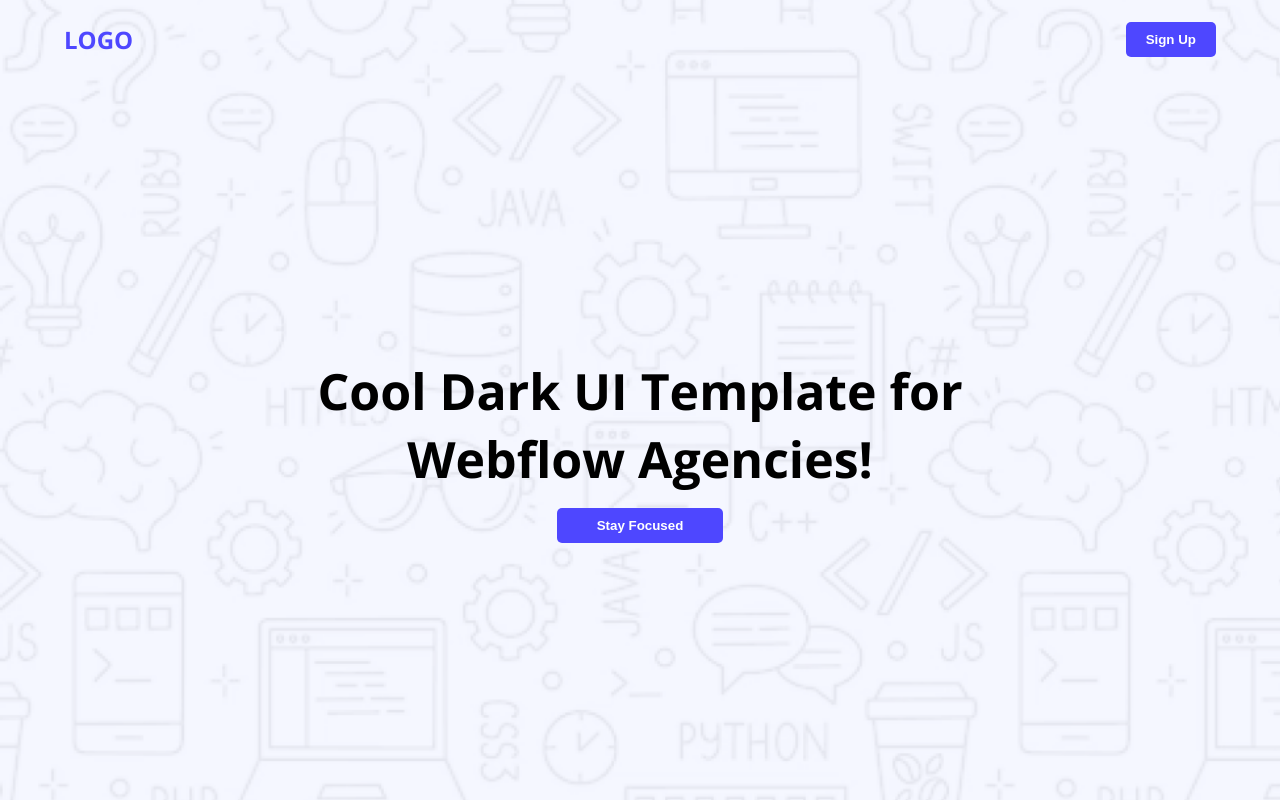
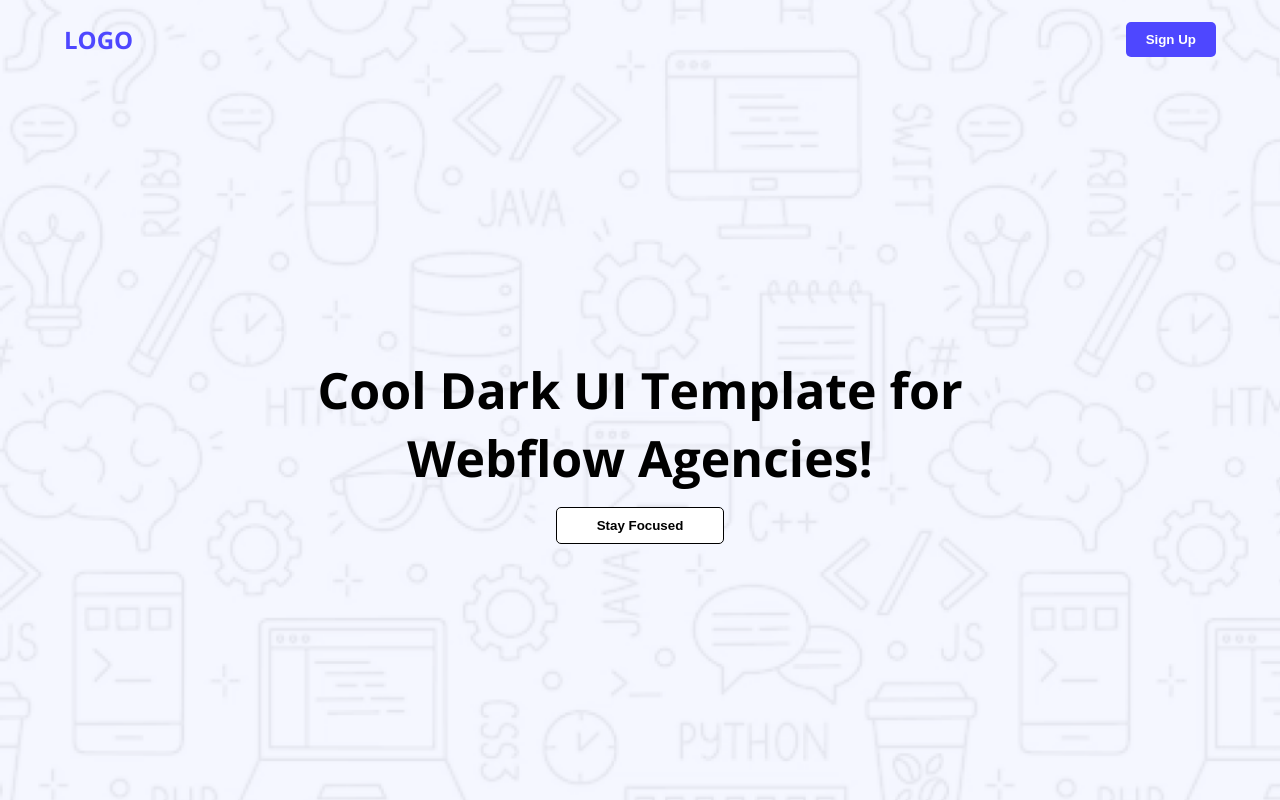
Before and after one commit to fahimmuntacir/PHA1-Fahim, a plain HTML site: page job.html in a window 1280 px wide. In both pictures the pointer is over the button "Stay Focused". Shown: the top 800 px of the page. Drawn offline with nearby package versions, Linux system fonts and the light colour scheme.

Commit message:
set up hover btn

```diff
--- a/job.css
+++ b/job.css
@@ -70,6 +70,12 @@ body {
   margin: 15px 0px;
 }
 
+.hero-btn:hover {
+  background-color: white;
+  color: black;
+  border: 1px solid black;
+}
+
 .action-content {
   padding: 50px 0;
   display: flex;
@@ -133,6 +139,7 @@ body {
 .success-img {
   border-radius: 30px;
 }
+
 .card-section h1 {
   font-size: 40px;
   margin: 8px 0;
@@ -151,15 +158,18 @@ body {
   padding: 20px;
   border-radius: 10px;
 }
-.card-content h1{
- font-size: 14px;
+
+.card-content h1 {
+  font-size: 14px;
 }
-.review{
+
+.review {
   display: flex;
   align-items: center;
   gap: 14px;
   margin: 10px 0;
 }
+
 .review img {
   border-radius: 50%;
 }
```
